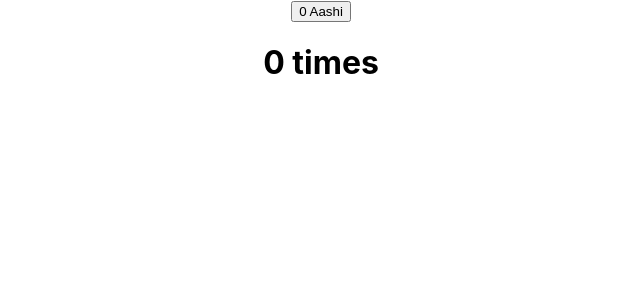
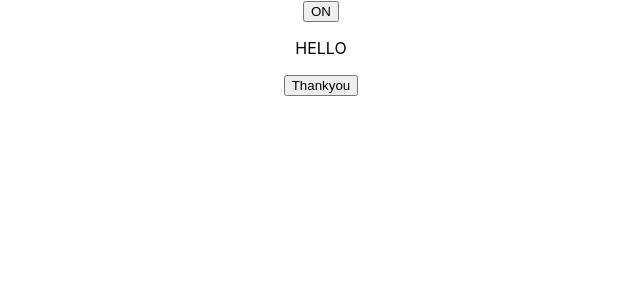
Before and after one commit to aashiashfak/React-tutorial, a React (Create React App) app: page / in a window 1280 px wide. Shown: the top 300 px of the page, without its empty margins (319-959 px from the left). Built offline with nearby package versions, Linux system fonts and the light colour scheme.

Commit message:
render props

```diff
--- a/src/App.js
+++ b/src/App.js
@@ -1,7 +1,9 @@
 import React, {Component} from "react";
 import "./App.css";
-import ClickCounter from "./ClickCounter";
-import HoverCount from "./HoverCount";
+import Toggle from "./component/Toggle";
+import ToggleText from "./component/ToggleText";
+// import ClickCounter from "./ClickCounter";
+// import HoverCount from "./HoverCount";
 // import Hero from "./component/Hero";
 // import ErrorBoundary from "./component/ErrorBoundary";
 // import ListRendering from "./component/ListRendering";
@@ -56,8 +58,14 @@ class App extends Component {
         <ErrorBoundary>
           <Hero heroName={"Joker"} />
         </ErrorBoundary> */}
-        <ClickCounter name='Aashi' />
-        <HoverCount />
+        {/* <ClickCounter name='Aashi' />
+        <HoverCount /> */}
+        <Toggle render={({on,toggle})=>(
+          <button onClick={toggle}>
+            {on ? 'ON':'OFF'}
+          </button>
+        )}/>
+        <ToggleText/>
       </div>
     );
   }
--- /dev/null
+++ b/src/component/Toggle.js
@@ -0,0 +1,21 @@
+import {Component} from "react";
+class Toggle extends Component {
+  state = {
+    on: true,
+  };
+
+  toggle = () => {
+    this.setState((prevState) => ({
+      on: !prevState.on,
+    }));
+  };
+
+  render() {
+    return this.props.render({
+      on: this.state.on,
+      toggle: this.toggle,
+    });
+  }
+}
+
+export default Toggle;
--- /dev/null
+++ b/src/component/ToggleText.js
@@ -0,0 +1,21 @@
+import React, {Component} from "react";
+import Toggle from "./Toggle";
+
+class ToggleText extends Component {
+  render() {
+    return (
+      <div>
+        <Toggle
+          render={({on, toggle}) => (
+            <>
+              <p>{on ? "HELLO" : "GOODBYE"}</p>
+              <button onClick={toggle}>{on ? "Thankyou" : "Welcome"}</button>
+            </>
+          )}
+        />
+      </div>
+    );
+  }
+}
+
+export default ToggleText;
```
Also changed, not shown: src/component/Todo.js (+7 -5 lines).
